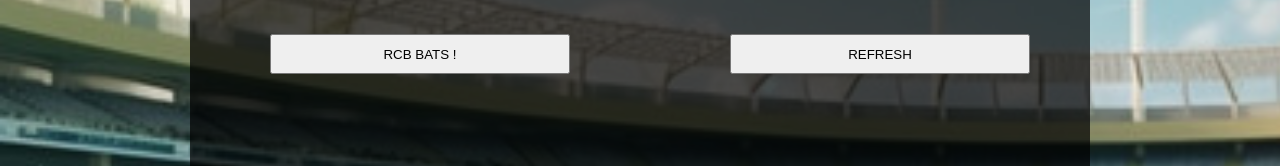
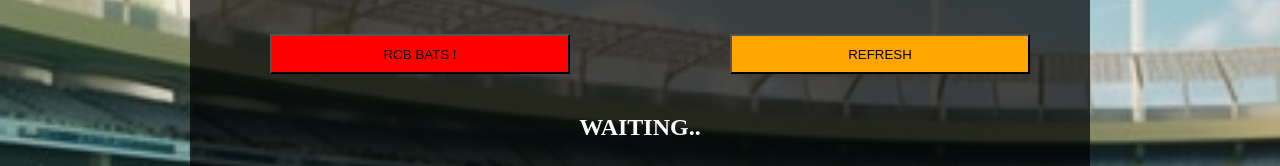
Before and after one commit to ymavinash/CRICKET_GAME, a plain HTML site: page index.html in a window 1280 px wide. Both pictures are taken after a click on the input "START". Shown: the part 559-725 px from the top of the page. Drawn offline with Linux system fonts and the light colour scheme.

Commit message:
Add files via upload

```diff
--- a/design.js
+++ b/design.js
@@ -22,6 +22,11 @@ function superover() {
 }
 var countball = 0;
 function bat() {
+  if(team2<team1 && team2!=0){
+    result();
+  }
+  else{
+
 
   if (countball < 6 && w1 < 2) {
     var ri = list[Math.floor(Math.random() * 7)];
@@ -37,8 +42,6 @@ function bat() {
     }
     countball++;
     i++;
-
-
   }
   else {
     rtoss = "srh";
@@ -47,10 +50,17 @@ function bat() {
     }
   }
 }
+}
 
 var countball2 = 0;
 
 function bat2() {
+  if(team1<team2 && team1!=0){
+    result();
+  }
+  else{
+
+
   if (countball2 < 6 && w2 < 2) {
     var ri = list[Math.floor(Math.random() * 7)];
     console.log(ri);
@@ -72,6 +82,7 @@ function bat2() {
     }
   }
 }
+}
 
 function result(){
     if(team1==team2){
--- a/index.html
+++ b/index.html
@@ -48,13 +48,13 @@
 <center>
 <div class="BUTTONS">
 <input type="submit" value="START" onclick="superover()" id="BATTING">
-<input type="submit" value="REFRESH" onclick="window.location.reload()">
+<input type="submit" value="REFRESH" onclick="window.location.reload()" id="refresh">
 
 </div>
 </center>
 <center>
     <h2 id="res">
-
+    WAITING..
     </h2>
 </center>
 </div>
--- a/style.css
+++ b/style.css
@@ -60,3 +60,9 @@ input[type=submit]{
     margin-right: 60px;
 
 }
+#BATTING{
+   background: red;
+}
+#refresh{
+    background: orange;
+}
```
